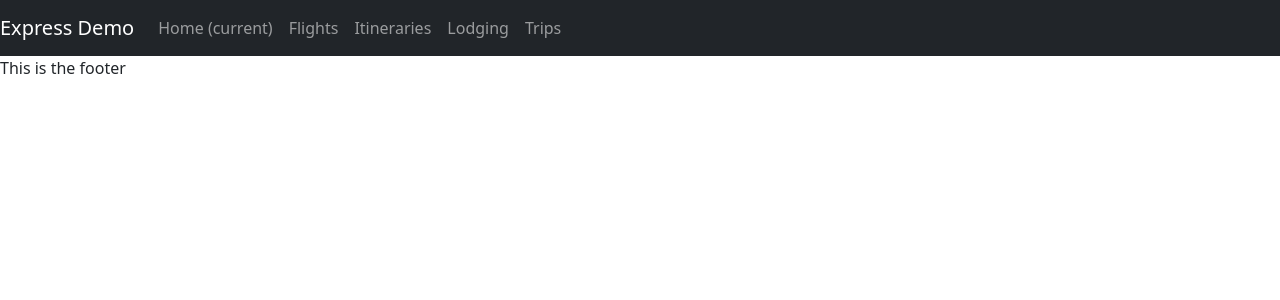
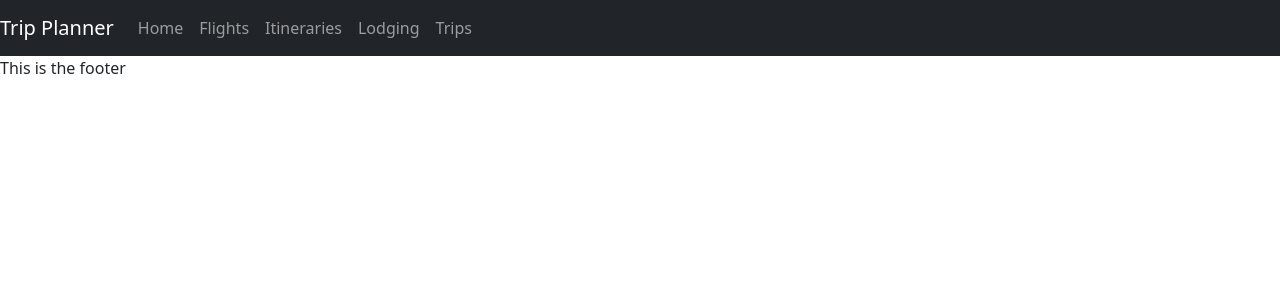
Before and after one commit to natale565/Trip-Planner, a Node server app: page / in a window 1280 px wide. Shown: the top 300 px of the page. Run offline with Node 20, Linux system fonts and the light colour scheme; some libraries are stand-ins or nearby versions.

Commit message:
fixed nav bar

```diff
--- a/views/partials/head.ejs
+++ b/views/partials/head.ejs
@@ -4,7 +4,11 @@
     <meta charset="UTF-8" />
     <meta name="viewport" content="width=device-width, initial-scale=1.0" />
     <title>Trip Planner</title>
-    <link rel="stylesheet" href="/css/bootstrap.min.css" />
+
+    <link
+      rel="stylesheet"
+      href="https://cdn.jsdelivr.net/npm/bootstrap@5.1.3/dist/css/bootstrap.min.css"
+    />
     <script src="/js/jquery.js"></script>
     <script src="/js/bootstrap.min.js"></script>
   </head>
--- a/views/partials/navbar.ejs
+++ b/views/partials/navbar.ejs
@@ -1,5 +1,5 @@
 <nav class="navbar navbar-expand-lg navbar-dark bg-dark">
-  <a class="navbar-brand" href="#">Express Demo</a>
+  <a class="navbar-brand" href="#">Trip Planner</a>
   <button
     class="navbar-toggler"
     type="button"
@@ -14,9 +14,7 @@
   <div class="collapse navbar-collapse" id="navbarNav">
     <ul class="navbar-nav">
       <li class="nav-item">
-        <a class="nav-link" href="/"
-          >Home <span class="sr-only">(current)</span></a
-        >
+        <a class="nav-link" href="/">Home <span class="sr-only"></span></a>
       </li>
       <li class="nav-item">
         <a class="nav-link" href="/flight">Flights</a>
```
